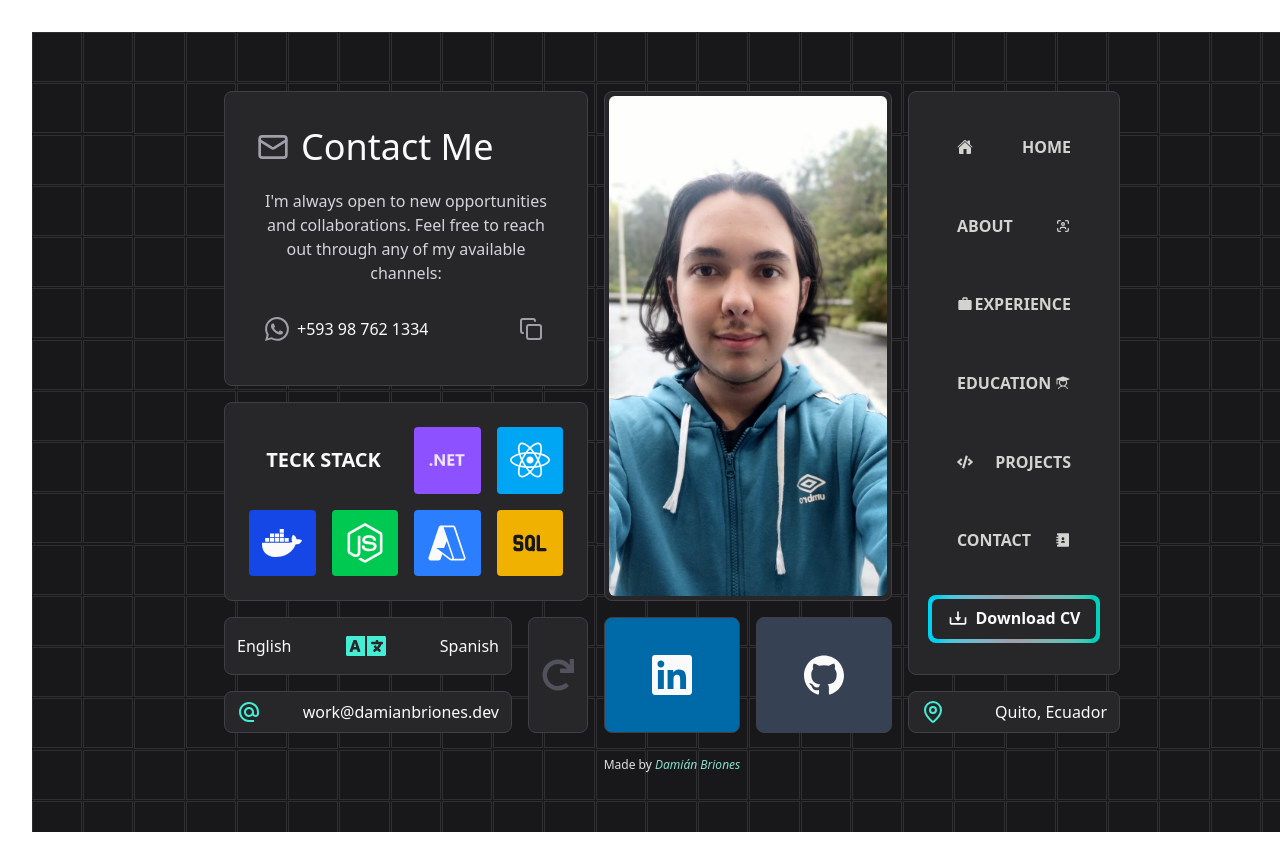
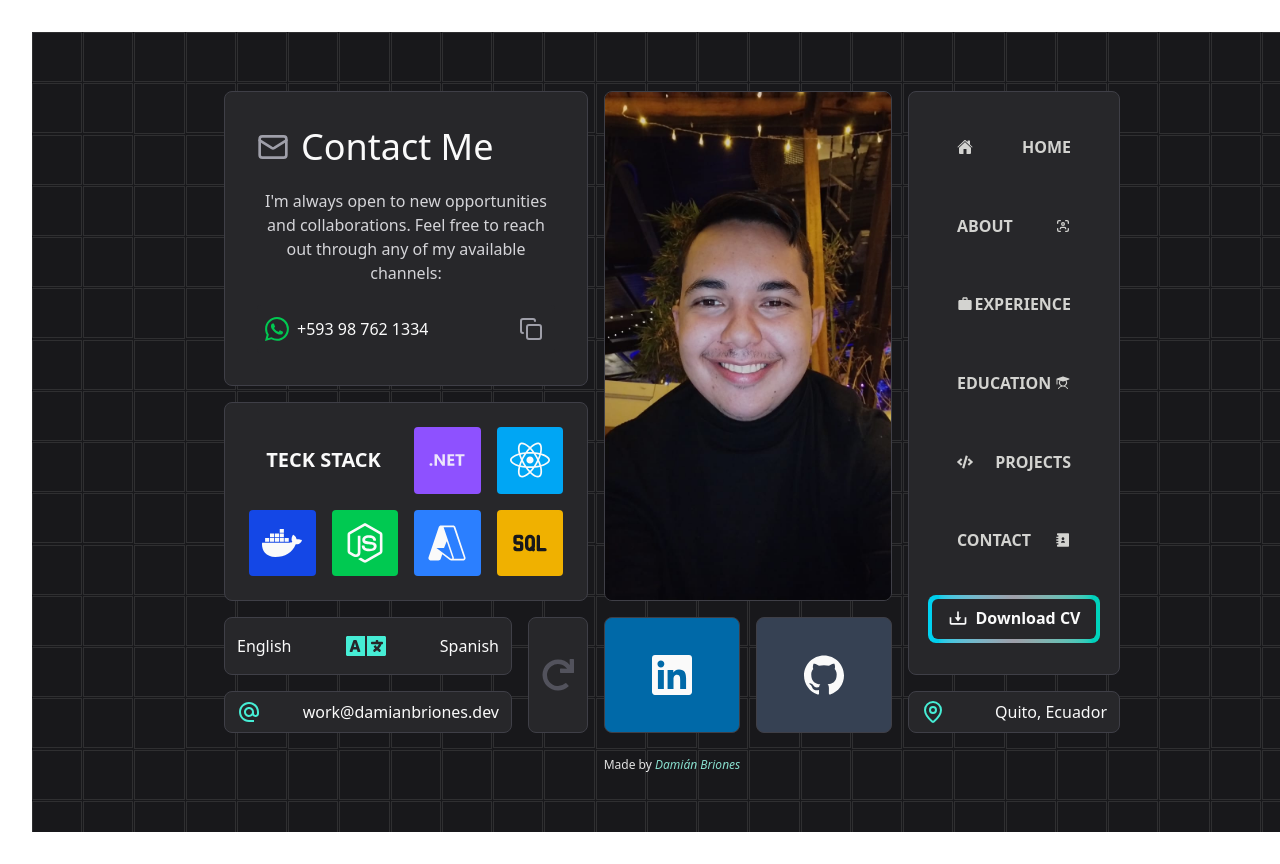
Before and after one commit to CodeINN95612/damian-briones-portfolio, a React (Vite) app: page / in a window 1280 px wide. Both pictures are taken after a click on the button "Contact me". Shown: the top 864 px of the page. Built offline with nearby package versions, Linux system fonts and the light colour scheme.

Commit message:
Refactor components to use animated UI structure, update personal information, and enhance contact section rendering

```diff
--- a/src/App.tsx
+++ b/src/App.tsx
@@ -1,6 +1,6 @@
 import "./App.css";
-import { AnimatedGridMainBackground } from "./components/AnimatedGridMainBackground";
-import { VentoGrid } from "./components/VentoGrid";
+import { AnimatedGridMainBackground } from "./components/animated-ui/AnimatedGridMainBackground";
+import { VentoGrid } from "./components/animated-ui/VentoGrid";
 import { SectionContextProvider } from "./context/SectionContextProvider";
 
 function App() {
--- a/src/assets/data.tsx
+++ b/src/assets/data.tsx
@@ -40,26 +40,8 @@ export const myInfo = {
       className: "bg-yellow-500 text-zinc-900",
     },
   ],
-  about_me: {
-    image: "/personal.jpeg",
-    about:
-      "Born and raised in Quito, Ecuador, I'm a tech enthusiast with a deep love for software and continuous learning. When I'm not diving into code, you'll find me having fun playing videogames or following an internet course.",
-    whatMakesMeTick:
-      "I believe in my abilities to create impactful software solutions that can make a difference in people's lives. My journey in tech started when I built my first game at 12 and became fascinated with how software could bring any idea to life.",
-    music:
-      "Always on the hunt for new artists. Currently obsessed with Ariana Grande.",
-    book: 'From sci-fi to philosophy, my bookshelf is as diverse as my code libraries. One of my favorite books is "Pet Sematary" by Stephen King.',
-    game: {
-      text: "Enjoy immersing myself in virtual worlds and sometimes some friendly competition. Current favorite:",
-      favorite: "Minecraft",
-    },
-    travel:
-      "Exploring new cultures and places whenever I can. Next destination: Belgium.",
-    countriesLivedIn: 2,
-    languagesSpoken: 2,
-    linesOfCodeWritten: "10000+",
-    fact: "Living in Ecuador, a country renowned for its incredible biodiversity and the Galápagos Islands, I had the unique opportunity to dive with sea turtles 🐢, marine iguanas, and hammerhead sharks 🦈. It remains one of my most cherished experiences.",
-  },
+  about_me:
+    "I'm a backend software developer with six years of experience, and I’m gradually moving toward fullstack work. I enjoy figuring out problems and writing innovative software. I’m open to new remote opportunities that bring a real challenge and better overall conditions. Outside of work, I write code for fun, watch more series than I care to admit, play some Minecraft, and make time for the gym.",
   contact: {
     email: "work@damianbriones.dev",
     phone: "+593 98 762 1334",
--- a/src/components/animated-ui/AnimatedBox.tsx
+++ b/src/components/animated-ui/AnimatedBox.tsx
@@ -44,6 +44,7 @@ export function AnimatedBox({
             animate={{ opacity: 1, y: 0 }}
             exit={{ opacity: 0, y: -10 }}
             transition={{ duration: 0.3 }}
+            className="h-full w-full"
           >
             {children}
           </motion.div>
--- a/src/components/animated-ui/AnimatedHeaderBox.tsx
+++ b/src/components/animated-ui/AnimatedHeaderBox.tsx
@@ -30,43 +30,7 @@ export const AnimatedHeaderBox = ({
       sectionAnimated
     >
       {activeSection === "contact" ? (
-        <div className="p-8 space-y-5">
-          <h2 className="text-4xl font-medium leading-tight flex items-center gap-3">
-            <MailIcon className="size-8 text-zinc-400" /> Contact Me
-          </h2>
-          <p className="text-zinc-300">
-            I'm always open to new opportunities and collaborations. Feel free
-            to reach out through any of my available channels:
-          </p>
-          <div className="grid grid-cols-1 gap-2">
-            {contactOptions.map((option, idx) => (
-              <div
-                key={idx}
-                className="flex items-center gap-3 p-2 rounded bg-zinc-800 hover:bg-zinc-700 transition group"
-              >
-                <a
-                  href={option.link}
-                  target="_blank"
-                  rel="noopener noreferrer"
-                  className="flex items-center gap-2 flex-1"
-                  title={option.label}
-                >
-                  <span className="text-xl">{option.icon}</span>
-                  <span className="truncate">{option.value}</span>
-                </a>
-                <button
-                  className="ml-2 p-1 rounded hover:bg-zinc-600 transition"
-                  title={`Copy ${option.label}`}
-                  onClick={() => {
-                    navigator.clipboard.writeText(option.value);
-                  }}
-                >
-                  <CopyIcon className="size-6 text-zinc-400" />
-                </button>
-              </div>
-            ))}
-          </div>
-        </div>
+        renderAnimatedContactSection(contactOptions)
       ) : (
         <div className="p-6">
           <h1 className=" text-4xl font-medium  mt-5 leading-tight">
@@ -86,3 +50,45 @@ export const AnimatedHeaderBox = ({
     </AnimatedBox>
   );
 };
+
+const renderAnimatedContactSection = (contactOptions: ContactOption[]) => {
+  return (
+    <div className="p-8 space-y-5">
+      <h2 className="text-4xl font-medium leading-tight flex items-center gap-3">
+        <MailIcon className="size-8 text-zinc-400" /> Contact Me
+      </h2>
+      <p className="text-zinc-300">
+        I'm always open to new opportunities and collaborations. Feel free to
+        reach out through any of my available channels:
+      </p>
+      <div className="grid grid-cols-1 gap-2">
+        {contactOptions.map((option, idx) => (
+          <div
+            key={idx}
+            className="flex items-center gap-3 p-2 rounded bg-zinc-800 hover:bg-zinc-700 transition group cursor-pointer"
+          >
+            <a
+              href={option.link}
+              target="_blank"
+              rel="noopener noreferrer"
+              className="flex items-center gap-2 flex-1"
+              title={option.label}
+            >
+              <span className="text-xl">{option.icon}</span>
+              <span className="truncate">{option.value}</span>
+            </a>
+            <button
+              className="ml-2 p-1 rounded hover:bg-zinc-600 transition cursor-pointer"
+              title={`Copy ${option.label}`}
+              onClick={() => {
+                navigator.clipboard.writeText(option.value);
+              }}
+            >
+              <CopyIcon className="size-6 text-zinc-400" />
+            </button>
+          </div>
+        ))}
+      </div>
+    </div>
+  );
+};
--- /dev/null
+++ b/src/components/animated-ui/AnimatedImageAboutBox.tsx
@@ -0,0 +1,31 @@
+import { useContext } from "react";
+import { myInfo } from "../../assets/data";
+import { SectionContext } from "../../context/SectionContext";
+import { AnimatedBox } from "./AnimatedBox";
+import { FcAbout } from "react-icons/fc";
+
+export const AnimatedImageAboutBox = () => {
+  const { activeSection } = useContext(SectionContext);
+
+  return (
+    <AnimatedBox
+      className="col-span-4 row-span-4 p-0 overflow-hidden"
+      sectionAnimated
+    >
+      {activeSection === "about" ? (
+        <div className="p-8">
+          <h2 className="text-4xl font-medium leading-tight flex items-center gap-3">
+            <FcAbout className="size-8 text-zinc-400" /> About Me
+          </h2>
+          <p className="text-zinc-300 text-center">{myInfo.about_me}</p>
+        </div>
+      ) : (
+        <img
+          src={myInfo.image}
+          alt="A photo of me"
+          className="w-full h-full object-cover"
+        />
+      )}
+    </AnimatedBox>
+  );
+};
--- a/src/components/VentoGrid.tsx
+++ b/src/components/animated-ui/VentoGrid.tsx
@@ -1,7 +1,7 @@
 import { motion, type HTMLMotionProps } from "framer-motion";
 import { useContext, useState } from "react";
-import { AnimatedBox } from "./animated-ui/AnimatedBox";
-import { myInfo } from "../assets/data";
+import { AnimatedBox } from "./AnimatedBox";
+import { myInfo } from "../../assets/data";
 import { SiGithub, SiLinkedin } from "react-icons/si";
 import { FaCode, FaLanguage, FaRedo } from "react-icons/fa";
 import { MdAlternateEmail, MdWork } from "react-icons/md";
@@ -12,13 +12,11 @@ import { PiStudentFill } from "react-icons/pi";
 import { RiContactsBook3Fill } from "react-icons/ri";
 import { BiDownload } from "react-icons/bi";
 import { MapPin } from "lucide-react";
-import { AnimatedMenuBox } from "./animated-ui/AnimatedMenuBox";
-import { SectionContext } from "../context/SectionContext";
-import {
-  AnimatedHeaderBox,
-  type ContactOption,
-} from "./animated-ui/AnimatedHeaderBox";
+import { AnimatedMenuBox } from "./AnimatedMenuBox";
+import { SectionContext } from "../../context/SectionContext";
+import { AnimatedHeaderBox, type ContactOption } from "./AnimatedHeaderBox";
 import { BsWhatsapp } from "react-icons/bs";
+import { AnimatedImageAboutBox } from "./AnimatedImageAboutBox";
 
 export const VentoGrid = () => {
   const { setActiveSection } = useContext(SectionContext);
@@ -80,7 +78,7 @@ export const VentoGrid = () => {
     {
       label: "Mobile / WhatsApp",
       value: myInfo.contact.phone,
-      icon: <BsWhatsapp className="size-6 text-zinc-400" />,
+      icon: <BsWhatsapp className="size-6 text-green-500" />,
       link: myInfo.contact.whatsapp,
     },
   ];
@@ -101,7 +99,7 @@ export const VentoGrid = () => {
         title={myInfo.title}
         contactOptions={contactOptions}
       />
-      <ImageBox />
+      <AnimatedImageAboutBox />
       <AnimatedMenuBox
         hidden={false}
         menuItems={menuItems}
@@ -169,18 +167,6 @@ export function CvButton() {
     </motion.div>
   );
 }
-
-const ImageBox = () => {
-  return (
-    <AnimatedBox className="col-span-4 row-span-4 p-1 min-w-12">
-      <img
-        src={myInfo.image}
-        alt="A photo of me"
-        className="rounded-md w-full h-full"
-      />
-    </AnimatedBox>
-  );
-};
 
 const GithubBox = () => {
   return (
```
Also changed, not shown: public/personal.jpeg, src/components/animated-ui/AnimatedGridMainBackground.tsx (renamed from src/components/AnimatedGridMainBackground.tsx).
